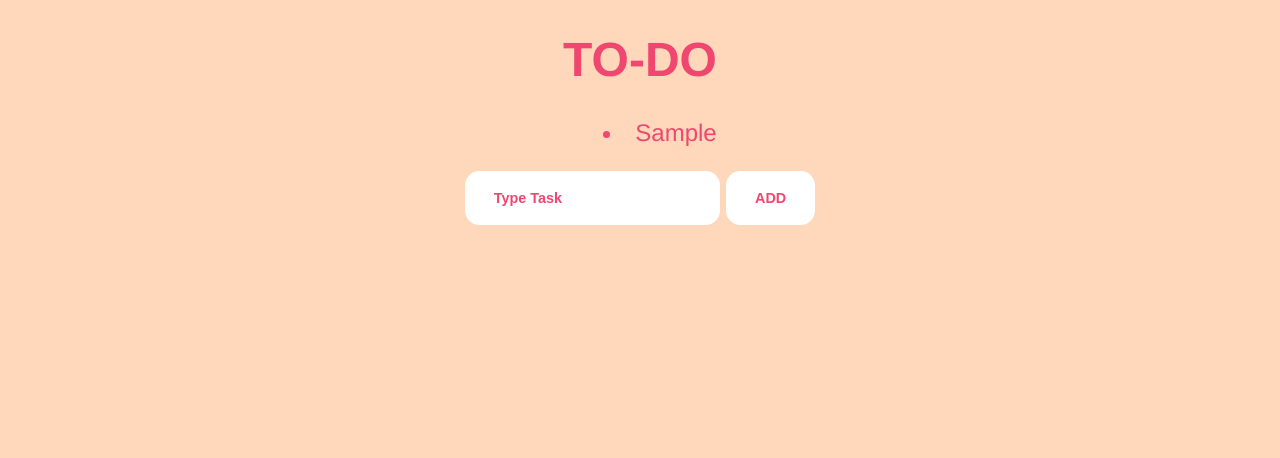
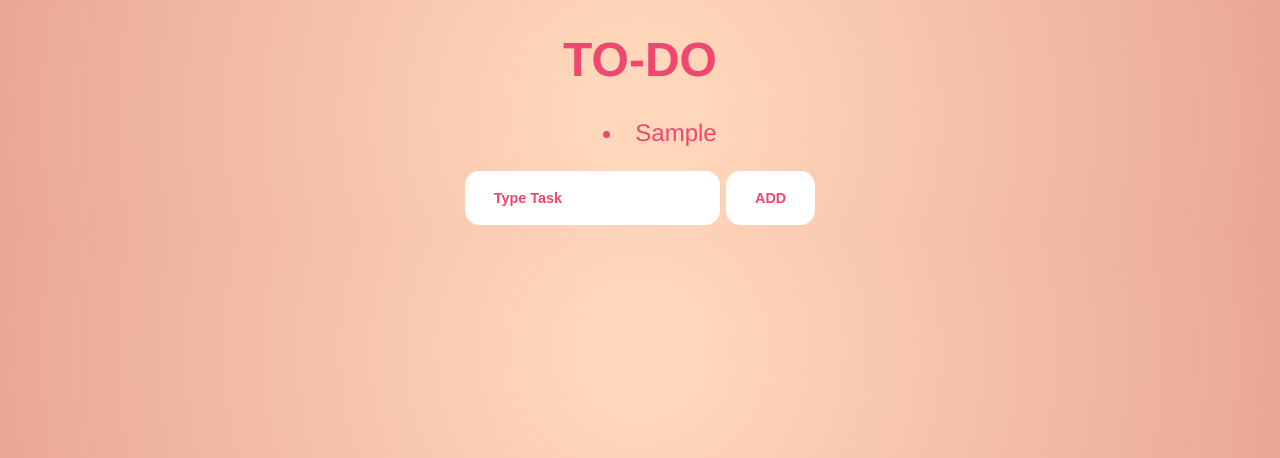
Before and after one commit to Itsm3Kenneth/To-Do-App, a plain HTML site: page index.html in a window 1280 px wide. Both pictures are taken after typing "Sample" into the empty fields and a click on the button "ADD". Shown: the top 458 px of the page. Drawn offline with Linux system fonts and the light colour scheme.

Commit message:
Added love heart trail

```diff
--- /dev/null
+++ b/heartScript.js
@@ -0,0 +1,26 @@
+const mouse = {
+  x: null,
+  y: null,
+};
+
+
+function createHeart() {
+    const heart = document.createElement("div");
+    const heartStyle = heart.style;
+    heart.textContent = "❤️";
+    heartStyle.position = "absolute";
+    heartStyle.top = `${mouse.y}px`;
+    heartStyle.left = `${mouse.x}px`;
+    heartStyle.scale = `${Math.random() * 100 + 30}%`
+    heartStyle.rotate = `${Math.random() * 50 - 25}deg`
+    document.body.appendChild(heart);
+    setTimeout(() => {
+        document.body.removeChild(heart);
+    }, 200);
+}
+
+document.addEventListener("mousemove", (e) => {
+  mouse.x = e.clientX;
+  mouse.y = e.clientY;
+  createHeart();
+});
--- a/index.html
+++ b/index.html
@@ -28,5 +28,6 @@
       />
     </aside>
     <script src="script.js"></script>
+    <script src="heartScript.js"></script>
   </body>
 </html>
--- a/style.css
+++ b/style.css
@@ -1,30 +1,35 @@
-:root{
+:root {
   --background: #ffd7ba;
   --text: #ef476f;
   --input-color: #ffffff;
 }
 
-
-body{
+body {
   text-align: center;
-    font-family: 'Franklin Gothic Medium', 'Arial Narrow', Arial, sans-serif;
+  font-family: "Franklin Gothic Medium", "Arial Narrow", Arial, sans-serif;
   font-size: 1.5rem;
-    background-color: var(--background);
+  background: radial-gradient(
+    circle,
+    rgba(255, 215, 186, 1) 10%,
+    rgba(233, 167, 148, 1) 100%
+  );
+  object-fit: cover;
   color: var(--text);
   overflow-x: hidden;
 }
 
-.list{
+.list {
   text-align: center;
   list-style-position: inside;
   user-select: none;
-    li:hover{
+  li:hover {
     cursor: pointer;
-        text-decoration:line-through;
+    text-decoration: line-through;
   }
 }
 
-.input-feild, .add-task{
+.input-feild,
+.add-task {
   padding: 1.3em 2em;
   border: none;
   background-color: var(--input-color);
@@ -35,25 +40,25 @@ body{
   cursor: pointer;
 }
 
-.input-feild::placeholder{
+.input-feild::placeholder {
   color: var(--text);
 }
 
-.image-set > img:nth-child(1){
+.image-set > img:nth-child(1) {
   position: absolute;
   opacity: 30%;
   width: 25%;
   top: 60%;
   left: -5%;
 }
-.image-set > img:nth-child(2){
+.image-set > img:nth-child(2) {
   position: absolute;
   width: 15%;
   top: -20%;
   left: 60%;
   opacity: 30%;
 }
-.image-set > img:nth-child(3){
+.image-set > img:nth-child(3) {
   position: absolute;
   width: 30%;
   top: 75%;
```
Lines whose indentation alone changed are shown as unchanged.
